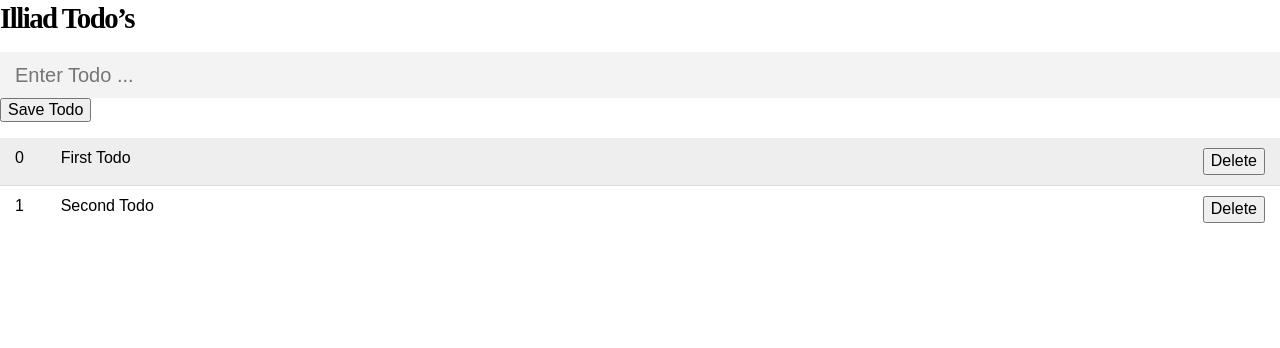
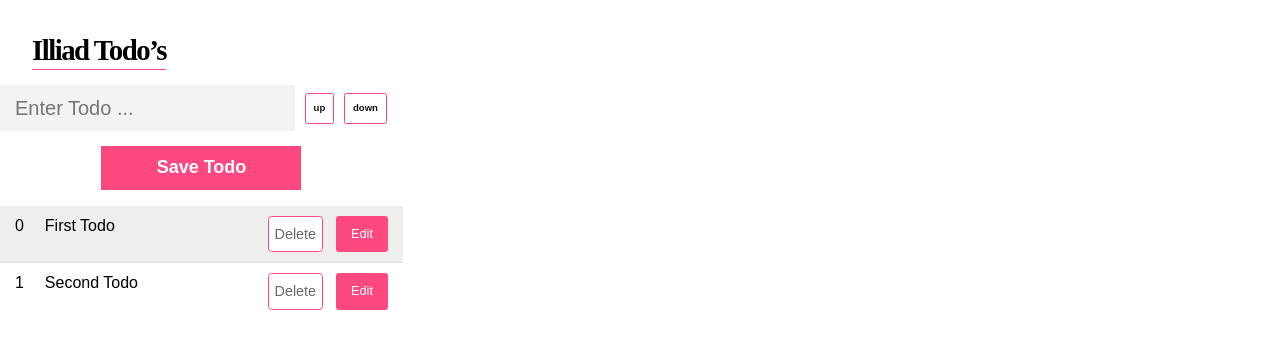
Before and after one commit to githubjack/angular-ivy-bsrsff, an Angular app: page / in a window 1280 px wide. Shown: the top 348 px of the page. Built offline with nearby package versions, Linux system fonts and the light colour scheme.

Commit message:
4 files modified

```diff
--- a/src/app/app.component.css
+++ b/src/app/app.component.css
@@ -1,3 +1,14 @@
-p {
-  font-family: Lato;
+.app {
+  display:flex;
+  flex-direction:column;
+  align-items:flex-start;
+  justify-content:flex-start;
+  height:100vh;
 }
+.app header{
+  width:fit-content;
+  padding:2em 2em 0 2em;
+}
+.app header h1{
+  border-bottom: 1px solid  #FE4880;
+}
--- a/src/app/components/todos/todos.component.css
+++ b/src/app/components/todos/todos.component.css
@@ -24,10 +24,17 @@
 .todo.done .content {
 	text-decoration: line-through;
 }
-
+.todo-inline{
+  display:flex;
+  align-items:center;
+  width:auto;
+  padding-right:1em;
+}
 .todo-input {
-	display: block;
-	width: 100%;
+/*	display: block; */
+  display:inline-flex;
+/*	width: 100%; */
+  flex:.75;
 	padding: 10px 15px;
 	appearance: none;
 	border: none;
@@ -36,7 +43,47 @@
 	font-size: 20px;
 	outline: none;
 }
-
+.todo-order{
+  display:inline-flex;
+  align-items:center;
+  justify-content:center;
+  margin-left:1em;
+  margin-top:1.5em;
+  height:3.25em;
+	appearance: none;
+	border: 1px solid  #FE4880;
+  border-radius:0.25em;
+	outline: none;
+	background: none;
+	padding: 6px 8px;
+	background-color:white;
+  color: #121212;
+  font-size:0.6rem;
+  font-weight:800;
+}
+.todo-edit{
+  display:inline-flex;
+  align-items:center;
+  justify-content:center;
+  margin-left:1em;
+	appearance: none;
+	border: none;
+  border-radius:0.25em;
+	outline: none;
+	background: none;
+	padding: 10px 15px;
+	background-color: #FE4880;
+  color:white;
+  font-size:0.8rem;
+}
+.todo-remove {
+  background-color:white;
+  border: 1px solid  #FE4880;
+  border-radius:0.25em;
+  font-size: 0.9rem;
+  font-weight:500;
+  color:dimgrey
+}
 .todo-submit {
 	display: block;
 	width: 100%;
--- a/src/app/components/todos/todos.component.html
+++ b/src/app/components/todos/todos.component.html
@@ -1,15 +1,27 @@
 <div class="todos">
 
-  <form>
+  <form (submit)="addTodo()">
+    <div class="todo-inline">
     <input type="text"
            name="inputTodo"
            placeholder="Enter Todo ..."
            class="todo-input"
            [(ngModel)]="inputTodo"
           />
+    <input type="button"
+           name="order-up"
+           value="up"
+           class="todo-order asc"
+           />
+    <input type="button"
+           name="order-down"
+           value="down"
+           class="todo-order dsc"
+           />
+    </div>
     <input type="submit"
            value="Save Todo"
-           class="=todo-submit"
+           class="todo-submit"
                 />
   </form>
 
@@ -20,8 +32,11 @@
     <div class="content"
          (click)="toggleDone(i)">{{ todo.content }}
     </div>
-    <button class="remove"
+    <button class="todo-remove"
             (click)="deleteTodo(i)">Delete
+    </button>
+    <button class="todo-edit"
+            (click)="editTodo()">Edit
     </button>
 
   </div>
--- a/src/app/components/todos/todos.component.ts
+++ b/src/app/components/todos/todos.component.ts
@@ -37,4 +37,16 @@ deleteTodo (id:number) {
   this.todos = this.todos.filter((v, i) => i !== id);
 }
 
+addTodo () {
+this.todos.push({
+  content: this.inputTodo,
+  completed: false,
+});
+this.inputTodo = '';
 }
+
+editTodo () {
+
+}
+
+}
```
